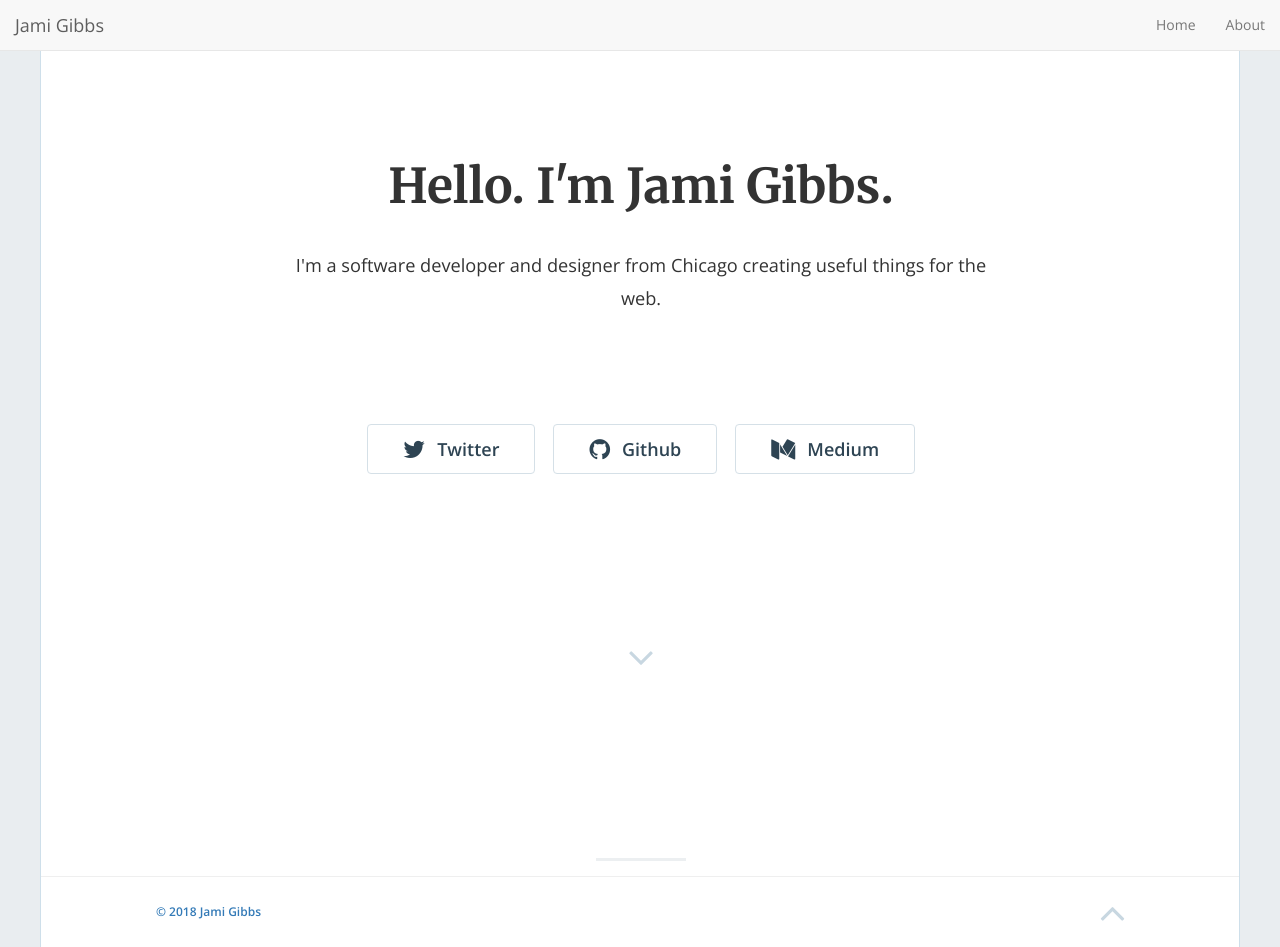
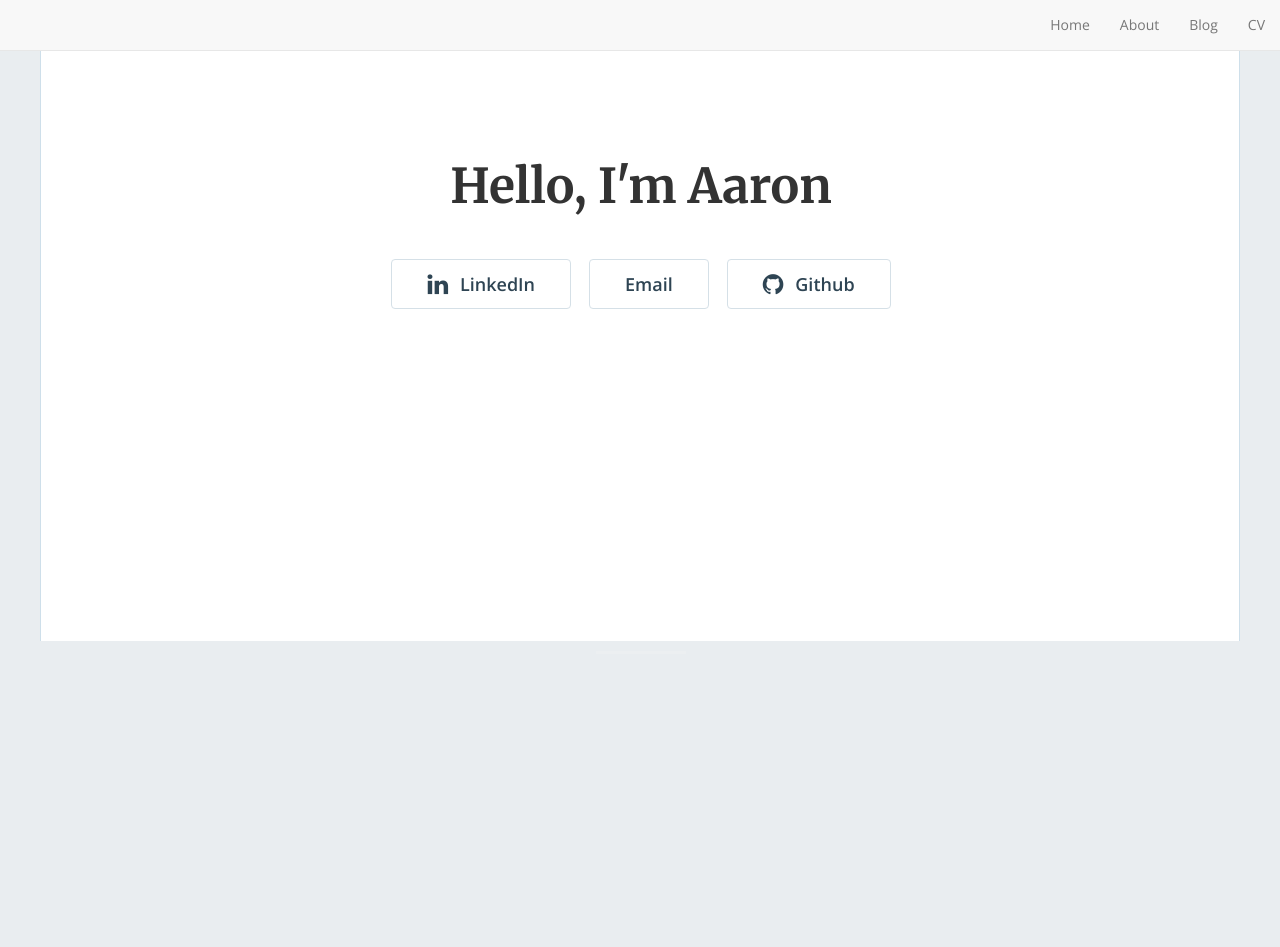
Before and after one commit to elgrove/elgrovexyz_dev, a Jekyll site: the page built from index.html, in a window 1280 px wide and 947 px high. Built offline with Jekyll 4.4.1, drawn with Linux system fonts in a browser that asks for light colours; nearby versions of some CDN libraries; the list of posts is cut into pages by our own code.

Commit message:
pretty much done

```diff
--- a/_config.yml
+++ b/_config.yml
@@ -13,14 +13,14 @@
 # you will see them accessed via {{ site.title }}, {{ site.email }}, and so on.
 # You can create any custom variable you would like, and they will be accessible
 # in the templates via {{ site.myvariable }}.
-title: "Hello. I'm Jami Gibbs."
-email: 'jami0821@gmail.com'
-description: "I'm a software developer and designer from Chicago creating useful things for the web."
+title: "Hello, I'm Aaron"
+email: 'hello@elgrove.xyz'
+description: ""
 baseurl: "" # the subpath of your site, e.g. /blog
-url: "https://jamigibbs.github.io/phantom" # the base hostname & protocol for your site, e.g. https://example.com
-twitter_username: 'jamigibbs'
-github_username: 'jamigibbs'
-medium_username: 'blog.jamigibbs.com'
+url: "https://elgrove.xyz" # the base hostname & protocol for your site, e.g. https://example.com
+email_username: 'hello@elgrove.xyz'
+github_username: 'elgrove'
+linkedin_username: 'aaron-lloyd-london'
 
 # Build settings
 markdown: kramdown
@@ -99,3 +99,5 @@ enable_nav: true
 nav_item:
   - { url: '/', text: 'Home' }
   - { url: '/about', text: 'About' }
+  - { url: 'https://blog.elgrove.xyz', text: 'Blog' }
+  - { url: 'https://cv.elgrove.xyz', text: 'CV' }
--- a/_includes/footer.html
+++ b/_includes/footer.html
@@ -1,22 +1,4 @@
-
-    <footer class="site-footer">
-      <div class="container">
-        <div class="row">
-
-          <div class="col-xs-12 col-md-2 col-md-offset-1">
-            <p class="text-muted text-left "><a href="{{ site.url }}">{{ site.footer_text }}</a></p>
-          </div>
-
-          <div class="col-xs-12 col-md-6 col-md-offset-2">
-            <a class="section-jump" href="#top">
-              <i class="fa fa-angle-up fa-3x"></i>
-            </a>
-          </div>
-        </div>
-      </div>
-    </footer>
-
-  </div><!-- .main.container -->
+<!-- .main.container -->
 
 <!-- JavaScript -->
 <script src="//ajax.googleapis.com/ajax/libs/jquery/1.9.1/jquery.min.js"></script>
@@ -26,10 +8,12 @@
 
 
 <script>
-      (function(i,s,o,g,r,a,m){i['GoogleAnalyticsObject']=r;i[r]=i[r]||function(){
-      (i[r].q=i[r].q||[]).push(arguments)},i[r].l=1*new Date();a=s.createElement(o),
-      m=s.getElementsByTagName(o)[0];a.async=1;a.src=g;m.parentNode.insertBefore(a,m)
-      })(window,document,'script','//www.google-analytics.com/analytics.js','ga');
+  (function (i, s, o, g, r, a, m) {
+    i['GoogleAnalyticsObject'] = r; i[r] = i[r] || function () {
+      (i[r].q = i[r].q || []).push(arguments)
+    }, i[r].l = 1 * new Date(); a = s.createElement(o),
+      m = s.getElementsByTagName(o)[0]; a.async = 1; a.src = g; m.parentNode.insertBefore(a, m)
+  })(window, document, 'script', '//www.google-analytics.com/analytics.js', 'ga');
 
   ga('create', ' {{ site.google_analytics }}', 'auto');
   ga('send', 'pageview');
@@ -37,4 +21,5 @@
 </script>
 
 </body>
+
 </html>
--- a/_includes/header.html
+++ b/_includes/header.html
@@ -1,33 +1,40 @@
 <!doctype html>
+
 <head>
 
   <!-- Meta -->
   <meta charset="utf-8">
 
-  <title>{% if page.title %}{{ page.title }} - {{ site.title }}{% elsif post.title %}{{ post.title }} - {{ site.title }}{% else %}{{ site.title }} - {{ site.description }}{% endif %}</title>
+  <title>Hello</title>
   <meta http-equiv="X-UA-Compatible" content="IE=edge,chrome=1">
   <meta name="viewport" content="width=device-width, initial-scale=1">
   <meta content="yes" name="apple-mobile-web-app-capable">
   <meta name="apple-mobile-web-app-status-bar-style" content="black-translucent">
 
   <!-- RSS -->
-  <link rel="alternate" type="application/rss+xml" title="{{ site.title }} - {{ site.description }}" href="{{ site.url }}/feed.xml">
-  <link rel="alternate" type="application/atom+xml" title="{{ site.title }} - {{ site.description }}" href="{{ site.url }}/atom.xml">
+  <link rel="alternate" type="application/rss+xml" title="{{ site.title }} - {{ site.description }}"
+    href="{{ site.url }}/feed.xml">
+  <link rel="alternate" type="application/atom+xml" title="{{ site.title }} - {{ site.description }}"
+    href="{{ site.url }}/atom.xml">
 
   <!-- Favicons -->
   <link rel="icon" href="{{ site.url }}/img/favicon.png">
 
   <!-- Fonts -->
-  <link href='https://fonts.googleapis.com/css?family=Open+Sans:400,300,600,400italic,700|Merriweather:400,300,300italic,400italic,700' rel='stylesheet' type='text/css'>
+  <link
+    href='https://fonts.googleapis.com/css?family=Open+Sans:400,300,600,400italic,700|Merriweather:400,300,300italic,400italic,700'
+    rel='stylesheet' type='text/css'>
 
   <link rel="stylesheet" href="//maxcdn.bootstrapcdn.com/font-awesome/4.5.0/css/font-awesome.min.css">
 
   <!-- Styles -->
-  <link rel="stylesheet" href="{{ "/css/animate.min.css" | prepend: site.baseurl }}">
-  <link rel="stylesheet" href="{{ "/css/style.css" | prepend: site.baseurl }}">
+  <link rel="stylesheet" href="{{ " /css/animate.min.css" | prepend: site.baseurl }}">
+  <link rel="stylesheet" href="{{ " /css/style.css" | prepend: site.baseurl }}">
 
 </head>
-<body class="{{ post.title | downcase | replace:' ','-' | replace:',','' | strip_html }}{% if page.category %} category-{{ page.category }}{% endif %}{% if page.layout-class %} layout-{{ page.layout-class }}{% endif %}">
+
+<body
+  class="{{ post.title | downcase | replace:' ','-' | replace:',','' | strip_html }}{% if page.category %} category-{{ page.category }}{% endif %}{% if page.layout-class %} layout-{{ page.layout-class }}{% endif %}">
 
   <div class="main container" id="top">
 
@@ -35,13 +42,13 @@
     <nav class="navbar navbar-default navbar-fixed-top">
       <div class="container-fluid">
         <div class="navbar-header">
-              <button type="button" class="navbar-toggle collapsed" data-toggle="collapse" data-target="#navbar" aria-expanded="false" aria-controls="navbar">
+          <button type="button" class="navbar-toggle collapsed" data-toggle="collapse" data-target="#navbar"
+            aria-expanded="false" aria-controls="navbar">
             <span class="sr-only">Toggle navigation</span>
             <span class="icon-bar"></span>
             <span class="icon-bar"></span>
             <span class="icon-bar"></span>
           </button>
-              <a class="navbar-brand" href="/">{{ site.admin_name }}</a>
         </div>
         <div id="navbar" class="navbar-collapse collapse">
           <ul class="nav navbar-nav navbar-right">
--- a/_includes/home-hero.html
+++ b/_includes/home-hero.html
@@ -27,15 +27,18 @@
 
           <div class="hero-buttons">
 
-            {% if site.twitter_username != '' %}
-              <a href="https://twitter.com/{{ site.twitter_username }}"><button class="btn btn-default btn-lg"><i class="fa fa-twitter fa-lg"></i>Twitter</button></a>
+            {% if site.linkedin_username != '' %}
+            <a href="https://linkedin.com/{{ site.linkedin_username }}"><button class="btn btn-default btn-lg"><i
+                  class="fa fa-linkedin fa-lg"></i>LinkedIn</button></a>
+            {% endif %}
+            {% if site.email_username != '' %}
+            <a href="mailto:{{ site.email_username }}"><button class="btn btn-default btn-lg">Email</button></a>
             {% endif %}
             {% if site.github_username != '' %}
-              <a href="https://github.com/{{ site.github_username }}"><button class="btn btn-default btn-lg"><i class="fa fa-github fa-lg"></i>Github</button></a>
+            <a href="https://github.com/{{ site.github_username }}"><button class="btn btn-default btn-lg"><i
+                  class="fa fa-github fa-lg"></i>Github</button></a>
             {% endif %}
-            {% if site.medium_username != '' %}
-              <a href="https://{{ site.medium_username }}"><button class="btn btn-default btn-lg"><i class="fa fa-medium fa-lg"></i>Medium</button></a>
-            {% endif %}
+
 
           </div>
 
@@ -43,10 +46,6 @@
 
       </div>
 
-      <a class="section-jump text-center" href="#portfolio">
-        <i class="fa fa-angle-down fa-3x"></i>
-      </a>
-
     </div>
 
   </div>
```
Lines whose indentation alone changed are shown as unchanged.
